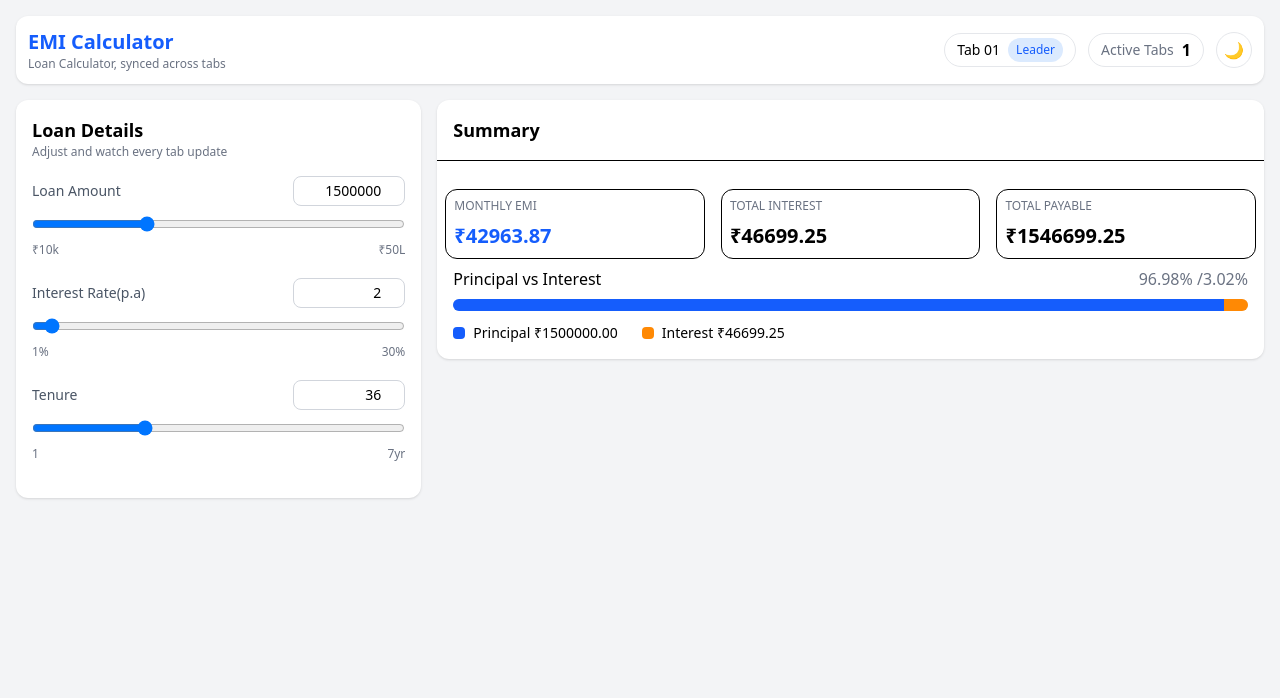
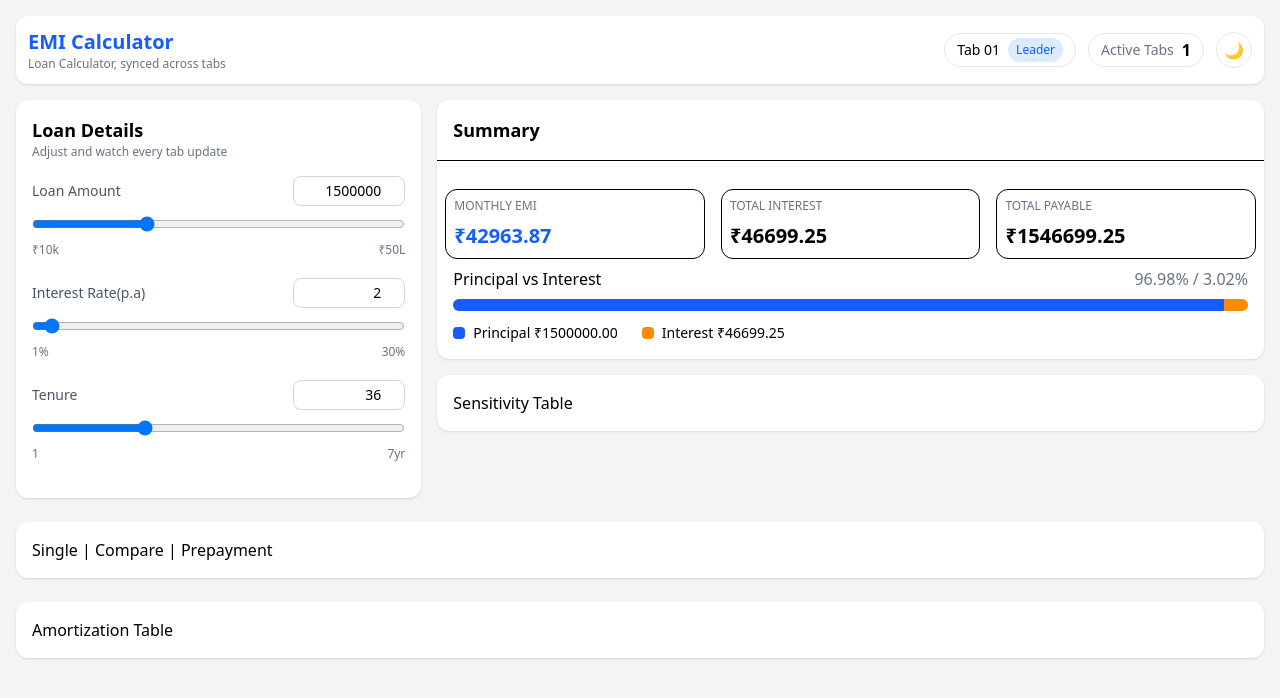
Before and after one commit to Ankit787762/EMI-Calculator, a Next.js app: page / in a window 1280 px wide. Shown: the top 698 px of the page. Built offline with nearby package versions, Linux system fonts and the light colour scheme.

Commit message:
Add components for EMI calculator; implement RatioBar, SensitivityTable, ModeTabs, and AmortizationTable

```diff
--- a/src/app/page.js
+++ b/src/app/page.js
@@ -1,10 +1,9 @@
 import Header from "@/components/layout/Header";
 import LoanInputs from "@/components/calculator/LoanInputs";
 import SummaryCards from "@/components/calculator/SummaryCards";
-// import RatioBar from "@/components/calculator/RatioBar";
-// import SensitivityTable from "@/components/features/SensitivityTable";
-// import ModeTabs from "@/components/features/ModeTabs";
-// import AmortizationTable from "@/components/amortization/AmortizationTable";
+import SensitivityTable from "@/components/features/SensitivityTable";
+import ModeTabs from "@/components/features/ModeTabs";
+import AmortizationTable from "@/components/amortization/AmortizationTable";
 
  function Home() {
   return (
@@ -16,18 +15,17 @@ import SummaryCards from "@/components/calculator/SummaryCards";
 
         <div className="lg:col-span-2 space-y-4">
           <SummaryCards />
-          {/* <RatioBar />
-          <SensitivityTable /> */}
+          <SensitivityTable />
         </div>
       </div>
 
-      {/* <div className="mt-6">
+      <div className="mt-6">
         <ModeTabs />
       </div>
 
       <div className="mt-6">
         <AmortizationTable />
-      </div> */}
+      </div>
     </div>
   );
 }
--- a/src/components/amortization/AmortizationTable.jsx
+++ b/src/components/amortization/AmortizationTable.jsx
@@ -0,0 +1,9 @@
+function AmortizationTable() {
+  return (
+    <div className="bg-white rounded-xl p-4 shadow">
+      Amortization Table
+    </div>
+  );
+}
+
+export default AmortizationTable;
--- /dev/null
+++ b/src/components/calculator/RatioBar.jsx
@@ -0,0 +1,47 @@
+
+function RatioBar({
+  Principalshare,
+  Interestshare,
+  amount,
+  totalInterest,
+}) {
+  return (
+    <div className="px-4 pb-4">
+      <div className="flex justify-between mb-2">
+        <p className="font-medium">Principal vs Interest</p>
+
+        <p className="text-gray-500">
+          {Principalshare.toFixed(2)}% / {Interestshare.toFixed(2)}%
+        </p>
+      </div>
+
+      <div className="w-full h-3 bg-gray-200 rounded-full overflow-hidden">
+        <div className="h-full flex">
+          <div
+            className="bg-blue-600"
+            style={{ width: `${Principalshare}%` }}
+          />
+
+          <div
+            className="bg-orange-400"
+            style={{ width: `${Interestshare}%` }}
+          />
+        </div>
+      </div>
+
+      <div className="flex gap-6 mt-3 text-sm">
+        <div className="flex items-center gap-2">
+          <div className="w-3 h-3 bg-blue-600 rounded"></div>
+          <span>Principal ₹{amount.toFixed(2)}</span>
+        </div>
+
+        <div className="flex items-center gap-2">
+          <div className="w-3 h-3 bg-orange-400 rounded"></div>
+          <span>Interest ₹{totalInterest.toFixed(2)}</span>
+        </div>
+      </div>
+    </div>
+  );
+}
+
+export default RatioBar;
--- a/src/components/calculator/Summarycards.jsx
+++ b/src/components/calculator/Summarycards.jsx
@@ -3,6 +3,7 @@
 import { useContext } from "react";
 import { AppContext } from "@/context/AppContext";
 import calculateEMI from "@/utils/emi";
+import RatioBar from "./RatioBar";
 
  function SummaryCards() {
   const { amount, rate, tenure } = useContext(AppContext);
@@ -45,43 +46,12 @@ import calculateEMI from "@/utils/emi";
       </div>
 
       {/* Principal vs Interest */}
-      <div className="px-4 pb-4">
-        <div className="flex justify-between mb-2">
-          <p className="font-medium">Principal vs Interest</p>
-
-          <p className="text-gray-500">
-            {Principalshare.toFixed(2)}% /{Interestshare.toFixed(2)}%
-          </p>
-        </div>
-
-        {/* Progress Bar */}
- <div className="w-full h-3 bg-gray-200 rounded-full overflow-hidden">
-  <div className="h-full flex">
-    <div
-      className="bg-blue-600"
-      style={{ width: `${Principalshare}%` }}
-    />
-
-    <div
-      className="bg-orange-400"
-      style={{ width: `${Interestshare}%` }}
-    />
-  </div>
-</div>
-
-        {/* Legend */}
-        <div className="flex gap-6 mt-3 text-sm">
-          <div className="flex items-center gap-2">
-            <div className="w-3 h-3 bg-blue-600 rounded"></div>
-            <span>Principal ₹{amount.toFixed(2)}</span>
-          </div>
-
-          <div className="flex items-center gap-2">
-            <div className="w-3 h-3 bg-orange-400 rounded"></div>
-            <span>Interest ₹{totalInterest.toFixed(2)}</span>
-          </div>
-        </div>
-      </div>
+      <RatioBar
+        Principalshare={Principalshare}
+        Interestshare={Interestshare}
+        amount={amount}
+        totalInterest={totalInterest}
+      />
     </div>
   );
 }
--- /dev/null
+++ b/src/components/features/ModeTabs.jsx
@@ -0,0 +1,9 @@
+function ModeTabs() {
+  return (
+    <div className="bg-white rounded-xl p-4 shadow">
+      Single | Compare | Prepayment
+    </div>
+  );
+}
+
+export default ModeTabs;
--- /dev/null
+++ b/src/components/features/SensitivityTable.jsx
@@ -0,0 +1,9 @@
+function SensitivityTable() {
+  return (
+    <div className="bg-white rounded-xl p-4 shadow">
+      Sensitivity Table
+    </div>
+  );
+}
+
+export default SensitivityTable;
```
